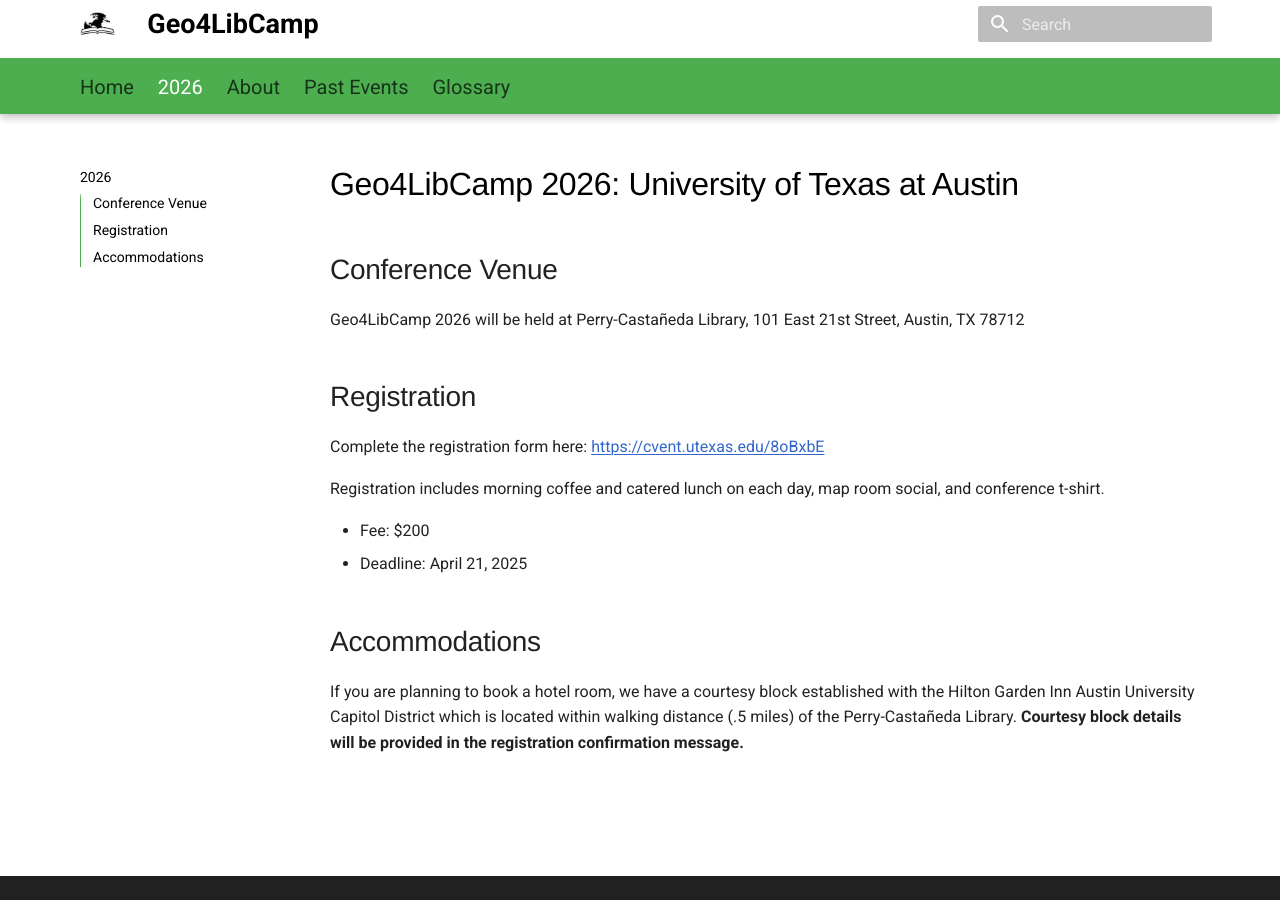
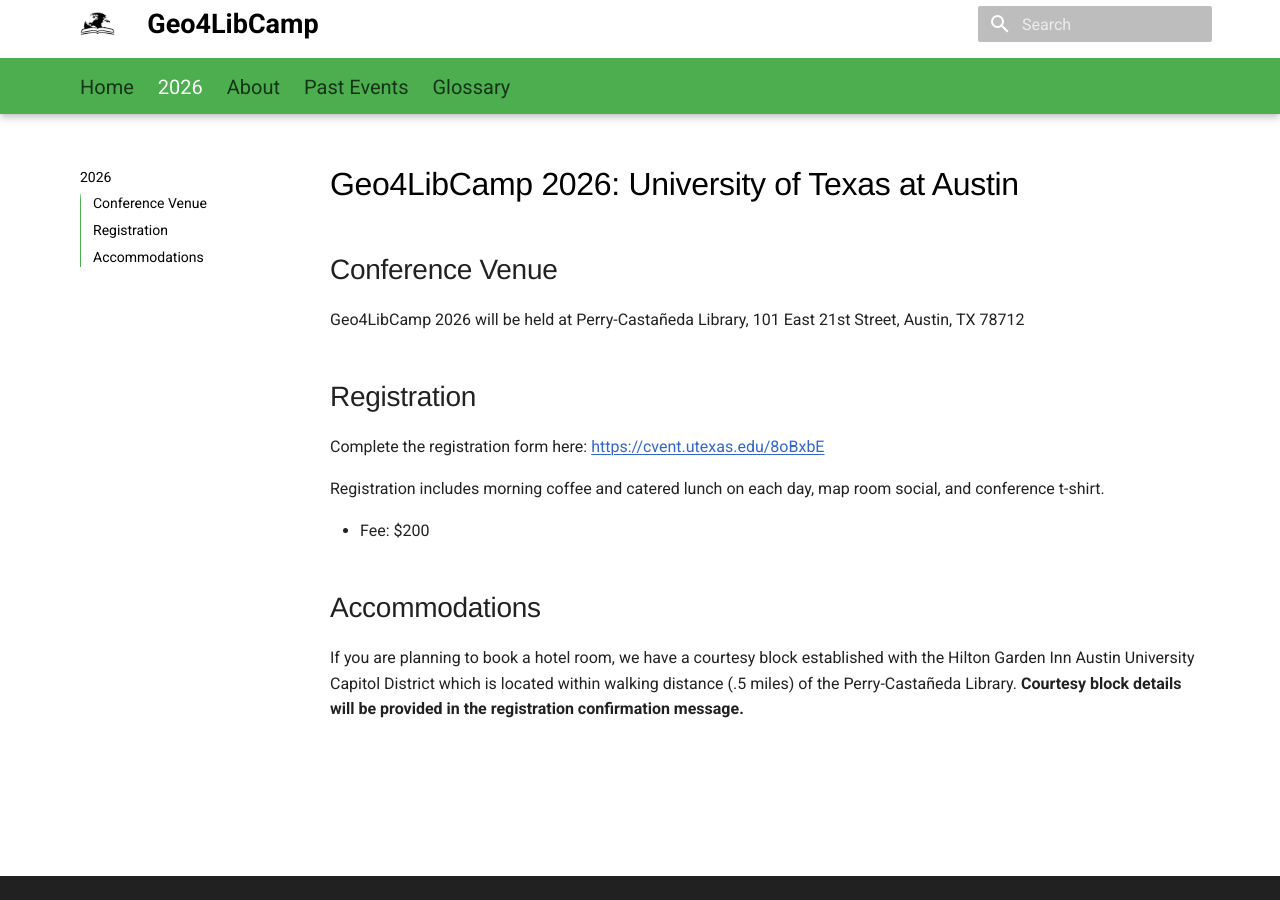
Before and after one commit to geo4lib/geo4libcamp-website, an MkDocs documentation site: the page built from docs/2026/index.md, in a window 1280 px wide. Built offline with MkDocs 1.6.1 and Material for MkDocs 9.7.7, drawn with Linux system fonts in a browser that asks for light colours.

Commit message:
Remove registration deadline from index
Removed the registration deadline from the index.

```diff
--- a/docs/2026/index.md
+++ b/docs/2026/index.md
@@ -13,7 +13,6 @@
 Registration includes morning coffee and catered lunch on each day, map room social, and conference t-shirt.
 
 - Fee: $200
-- Deadline: April 21, 2025
 
 ## Accommodations
 
```
